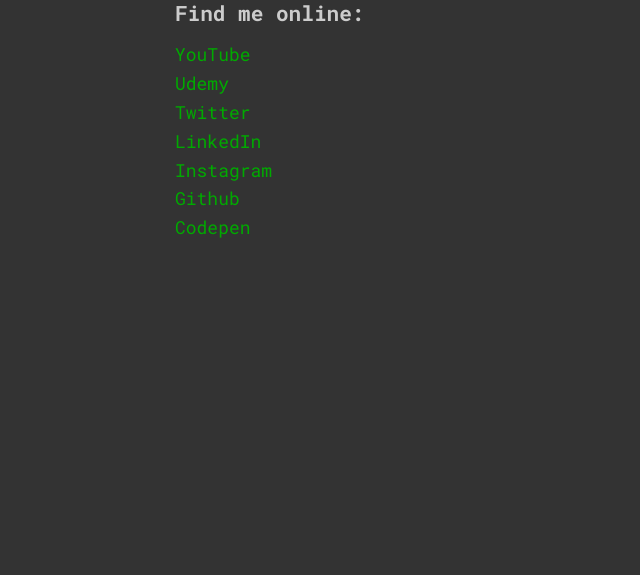
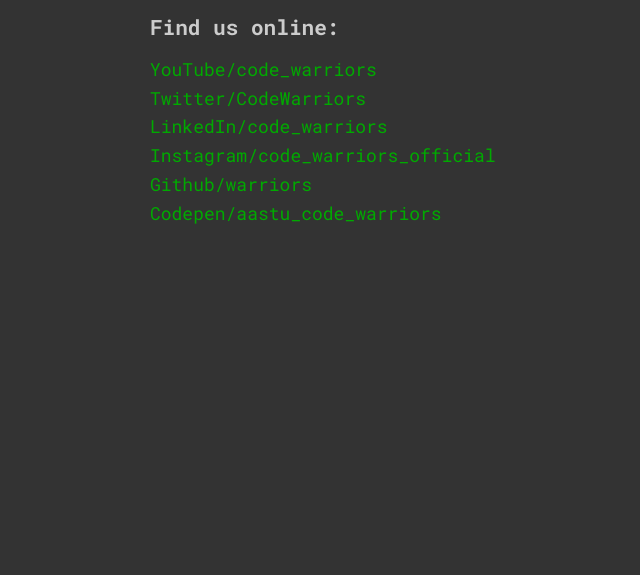
Before and after one commit to matiows/landing-page, a plain HTML site: page index.html in a window 1280 px wide. Shown: the part 225-800 px from the top of the page, without its empty margins (315-955 px from the left). Drawn offline with Linux system fonts and the light colour scheme.

Commit message:
Changed online links

```diff
--- a/index.html
+++ b/index.html
@@ -20,29 +20,26 @@
     </nav>
 
     <main>
-      <h1>btraversy:$<span class="cursor">|</span></h1>
-      <h3>Find me online:</h3>
+      <h1>Code warriors<span class="cursor">|</span></h1>
+      <h3>Find us online:</h3>
       <ul>
         <li>
-          <a href="https://www.youtube.com/channel/UC29ju8bIPH5as8OGnQzwJyA" target="_blank">YouTube</a>
+          <a href="https://www.youtube.com/" target="_blank">YouTube/code_warriors</a>
         </li>
         <li>
-          <a href="https://www.udemy.com/user/brad-traversy/" target="_blank">Udemy</a>
+          <a href="https://twitter.com/" target="_blank">Twitter/CodeWarriors</a>
         </li>
         <li>
-          <a href="https://twitter.com/traversymedia" target="_blank">Twitter</a>
+          <a href="https://www.linkedin.com/" target="_blank">LinkedIn/code_warriors</a>
         </li>
         <li>
-          <a href="https://www.linkedin.com/in/bradtraversy/" target="_blank">LinkedIn</a>
+          <a href="https://www.instagram.com/" target="_blank">Instagram/code_warriors_official</a>
         </li>
         <li>
-          <a href="https://www.instagram.com/traversymedia/" target="_blank">Instagram</a>
+          <a href="https://github.com/" target="_blank">Github/warriors</a>
         </li>
         <li>
-          <a href="https://github.com/bradtraversy" target="_blank">Github</a>
-        </li>
-        <li>
-          <a href="https://codepen.io/bradtraversy" target="_blank">Codepen</a>
+          <a href="https://codepen.io/" target="_blank">Codepen/aastu_code_warriors</a>
         </li>
       </ul>
     </main>
@@ -59,7 +56,7 @@
     </div>
 
     <div id="contact-content">
-      <h2>contactus:$<span class="cursor">|</span></h2>
+      <h2>Contact Us:$<span class="cursor">|</span></h2>
       <p>You can contact us at the email and phone number below</p>
       <ul>
         <li>Phone: 251-912-345-678</li>
```
